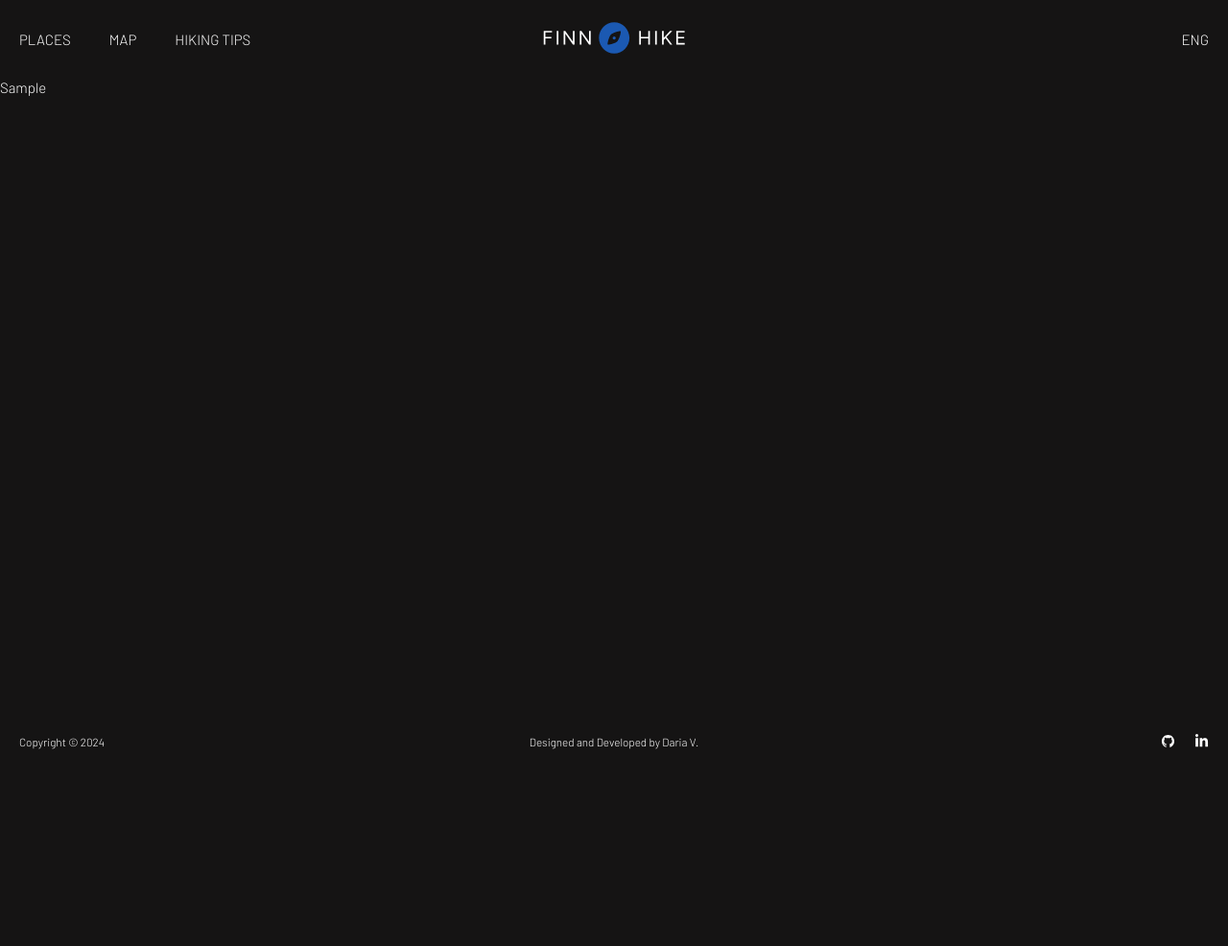
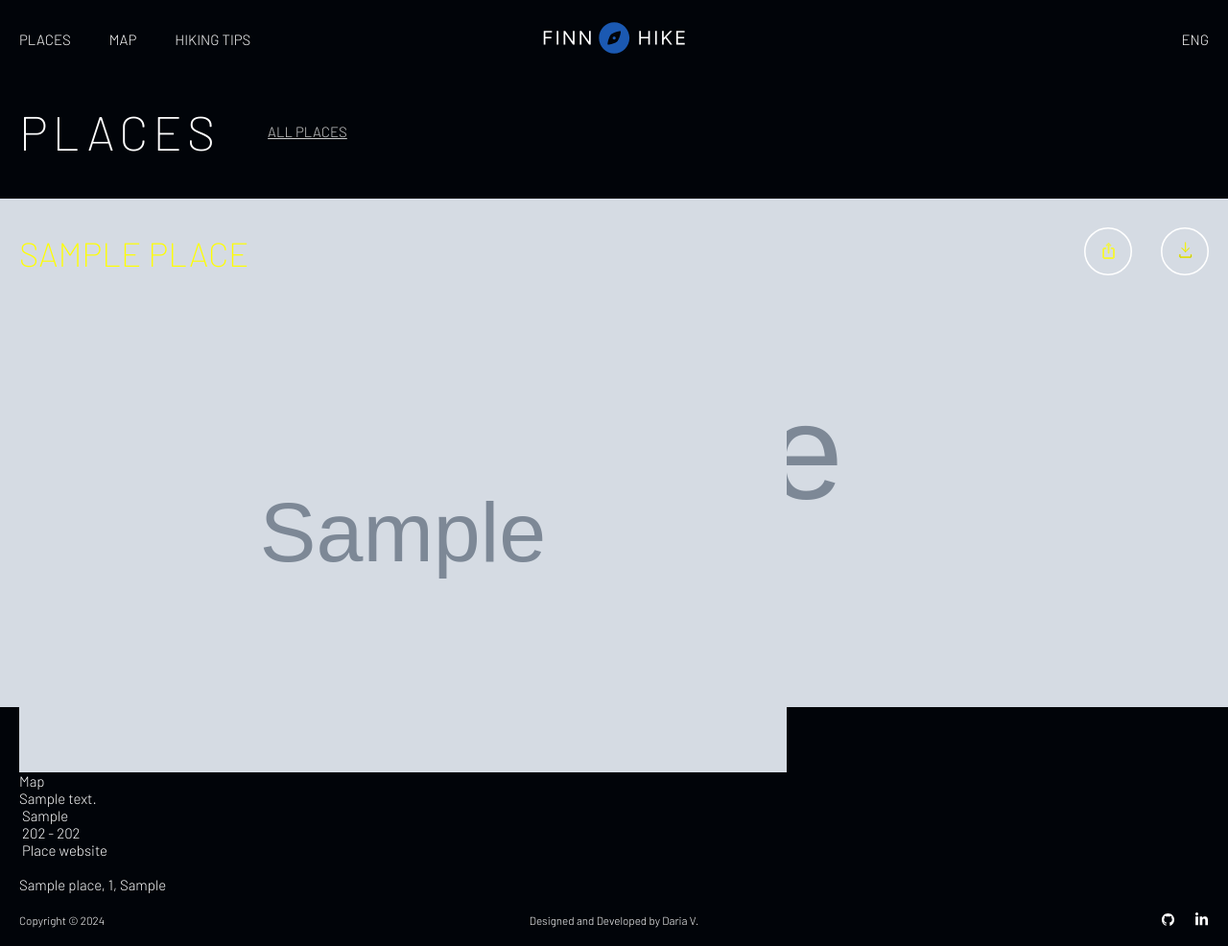
Before and after one commit to dariavarlamovaa/el-in, a Django app: page /places/place/1 in a window 1280 px wide. Shown: the whole page at 96% size. Before the commit the page ends 781 px from the top, so only its background shows below. Run offline with Django 5.2, Linux system fonts and the light colour scheme; tables that the repository leaves empty hold one stand-in row (values such as "Sample post"); grey boxes marked "Sample" are stand-in pictures.

Commit message:
added place styles, updated place and places markups, updated value in object result

```diff
--- a/places/views.py
+++ b/places/views.py
@@ -200,5 +200,14 @@ class HikingPlaceView(DetailView):
     def get_context_data(self, **kwargs):
         context = super().get_context_data(**kwargs)
         place = self.get_object()
+
+        best_time_to_visit = place['available_time'].split(', ')
+        if len(best_time_to_visit) == 12:
+            place['available_time'] = 'All year'
+        else:
+            first_month = best_time_to_visit[0][:3].title()
+            last_month = best_time_to_visit[-1][:3].title()
+            place['available_time'] = f'{first_month} - {last_month}'
+
         context.update({'place': place})
         return context
--- a/static/base/css/base.css
+++ b/static/base/css/base.css
@@ -9,7 +9,7 @@ body {
     font-weight: 300;
     font-size: 15px;
     color: #FFFFFF;
-    background-color: #151414;
+    background-color: #010409;
     margin: 0;
     padding: 0;
     min-height: 100vh;
@@ -77,6 +77,12 @@ main {
 
 .header {
     text-transform: uppercase;
+}
+
+.header-category {
+    font-size: 50px;
+    font-weight: 200;
+    letter-spacing: 5px;
 }
 
 .header-all-components {
--- /dev/null
+++ b/static/places/css/place.css
@@ -0,0 +1,63 @@
+.one-place-parts {
+    position: relative;
+    padding-top: 30px;
+}
+
+.header-place {
+    display: flex;
+    flex-direction: row;
+    align-items: center;
+    gap: 50px;
+    padding: 25px 0 40px;
+}
+
+.all-places-link {
+    text-transform: uppercase;
+    text-decoration: underline;
+    color: #CCCCCC;
+}
+
+.background-image {
+    width: 100%;
+    filter: brightness(0.);
+    max-height: 530px;
+    object-fit: cover;
+    position: absolute;
+    z-index: -1000;
+    top: 0;
+}
+
+.place-parts-top, .share-download {
+    display: flex;
+    flex-direction: row;
+    align-items: center;
+}
+
+.place-parts-top {
+    justify-content: space-between;
+    align-items: center;
+    padding-bottom: 15px;
+}
+
+.name {
+    font-size: 35px;
+    font-weight: 200;
+    text-transform: uppercase;
+    color: #FFFF00;
+}
+
+.share-download {
+    gap: 30px;
+    padding-left: 50px;
+}
+
+.place-image {
+    width: 800px;
+    height: 500px;
+}
+
+.place-image-main {
+    width: 100%;
+    object-fit: cover;
+    height: 100%;
+}
--- a/static/places/css/places.css
+++ b/static/places/css/places.css
@@ -1,10 +1,3 @@
-.places-header {
-    font-size: 50px;
-    font-weight: 200;
-    letter-spacing: 10px;
-}
-
-
 .all-places {
     display: flex;
     gap: 50px;
--- a/templates/places/place.html
+++ b/templates/places/place.html
@@ -2,18 +2,61 @@
 {% load static %}
 
 {% block css %}
-<link rel="stylesheet" href="{% static 'places/css/places.css' %}">
+<link rel="stylesheet" href="{% static 'places/css/place.css' %}">
 {% endblock %}
 
 {% block title %}Place{% endblock %}
 {% block content %}
-<section>
+<section class="one-place-section">
+    <div class="header-place container">
+        <h1 class="place-header header-category header">Places</h1>
+        <a class="all-places-link" href="{% url 'places' %}">All places</a>
+    </div>
     <div class="one-place-parts">
-        <p>{{ place.city }}</p>
+        <img class="background-image" src="{% static 'places/images/' %}{{ place.image_path }}" alt="Place image">
+        <div class="all-parts container">
+            <div class="place-parts-top">
+                <p class="name">{{ place.name_eng }}</p>
+                <div class="share-download">
+                    <a href="#"><img src="{% static 'places/images/share.svg' %}" alt="Share"></a>
+                    <a href="#"><img src="{% static 'places/images/download.svg' %}" alt="Download"></a>
+                </div>
+            </div>
+            <div class="place-part-bottom">
+                <div class="place-image">
+                    <img class="place-image-main" src="{% static 'places/images/' %}{{ place.image_path }}" alt="{{ place.image_alt_text }}">
+                </div>
+                <div class="place-on-map">
+                    <p>Map</p>
+                </div>
+            </div>
+        </div>
     </div>
     <div class="one-place container">
         <div class="one-place-info">
-
+            <div class="description">
+                <p>{{ place.description_eng }}</p>
+            </div>
+            <div class="place-data">
+                <div class="price-and-available-time">
+                    <div class="price-info">
+                        <img src="" alt="">
+                        <span>{{ place.price }}</span>
+                    </div>
+                    <div class="time-info">
+                        <img src="" alt="">
+                        <span>{{ place.available_time }}</span>
+                    </div>
+                    <div class="address">
+                        <img src="" alt="">
+                        <a target="_blank" href="{{ place.url }}">Place website</a>
+                    </div>
+                    <div class="address">
+                        <img src="" alt="">
+                        <p>{{ place.street_name }}, {{ place.postal_code }}, {{ place.city }}</p>
+                    </div>
+                </div>
+            </div>
         </div>
     </div>
 </section>
--- a/templates/places/places.html
+++ b/templates/places/places.html
@@ -11,7 +11,7 @@
 <section class="places-block">
     <div class="places container">
         {% include 'base/selector.html' %}
-        <h1 class="places-header header">Places</h1>
+        <h1 class="places-header header-category header">Places</h1>
         {% if cities_and_places %}
         <div class="all-places">
             {% for city, places in cities_and_places.items %}
```
Also changed, not shown: static/places/images/download.svg (added), static/places/images/share.svg (added).
